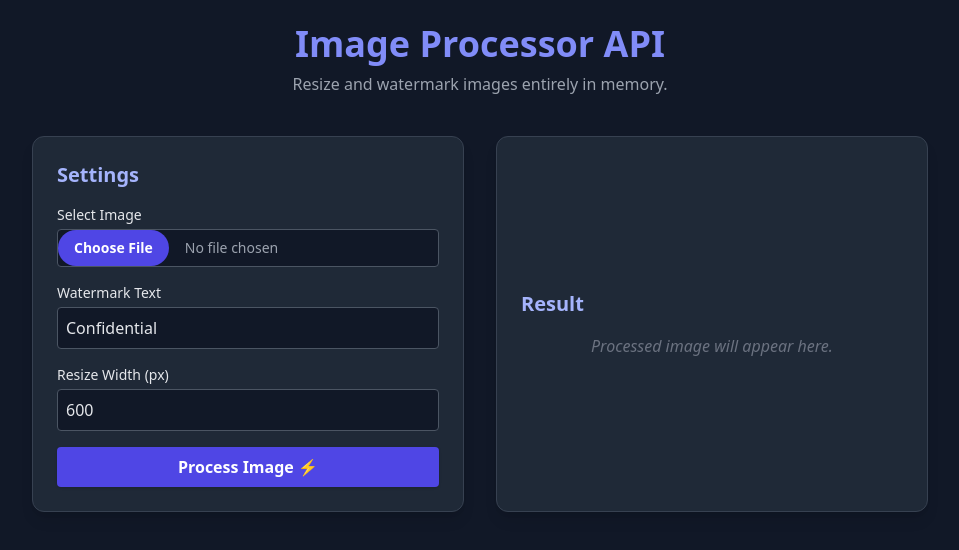
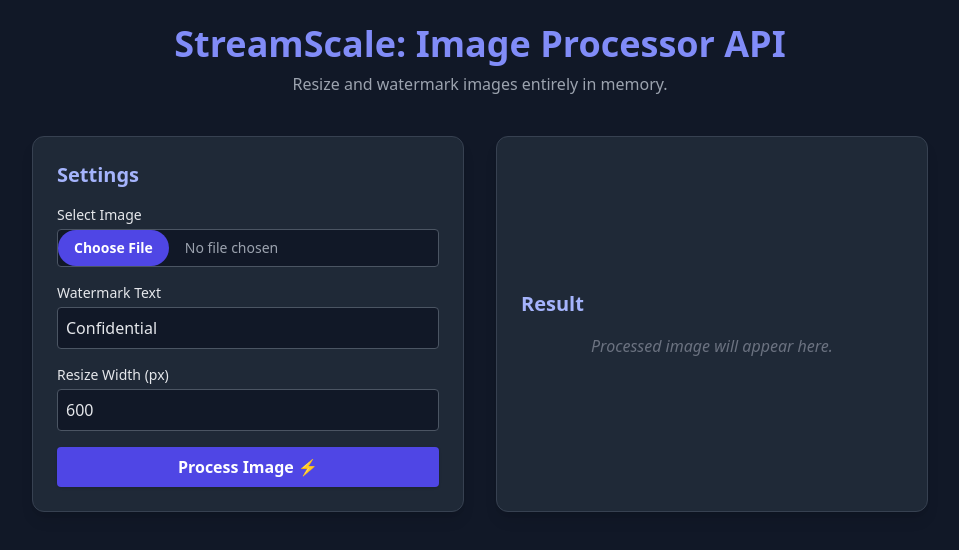
Before and after one commit to Rudra-Prasad-007/streamscale, a website: page public/index.html in a window 1280 px wide. Shown: the whole page, without its empty margins (160-1119 px from the left). Drawn offline with nearby package versions, Linux system fonts and the light colour scheme.

Commit message:
Update index.html

```diff
--- a/public/index.html
+++ b/public/index.html
@@ -10,7 +10,7 @@
 
     <div class="max-w-4xl mx-auto">
         <header class="text-center mb-10">
-            <h1 class="text-4xl font-bold text-indigo-400 mb-2">Image Processor API</h1>
+            <h1 class="text-4xl font-bold text-indigo-400 mb-2">StreamScale: Image Processor API</h1>
             <p class="text-gray-400">Resize and watermark images entirely in memory.</p>
         </header>
 
```
